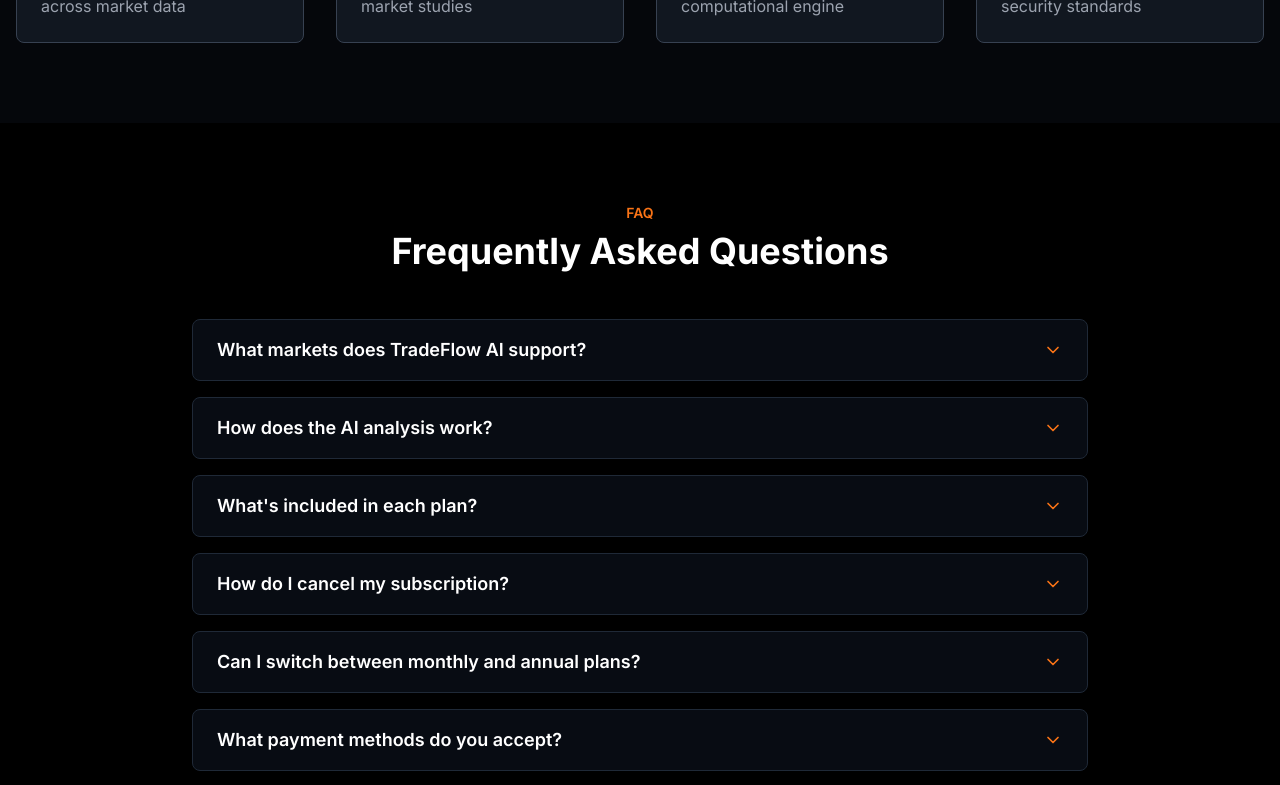
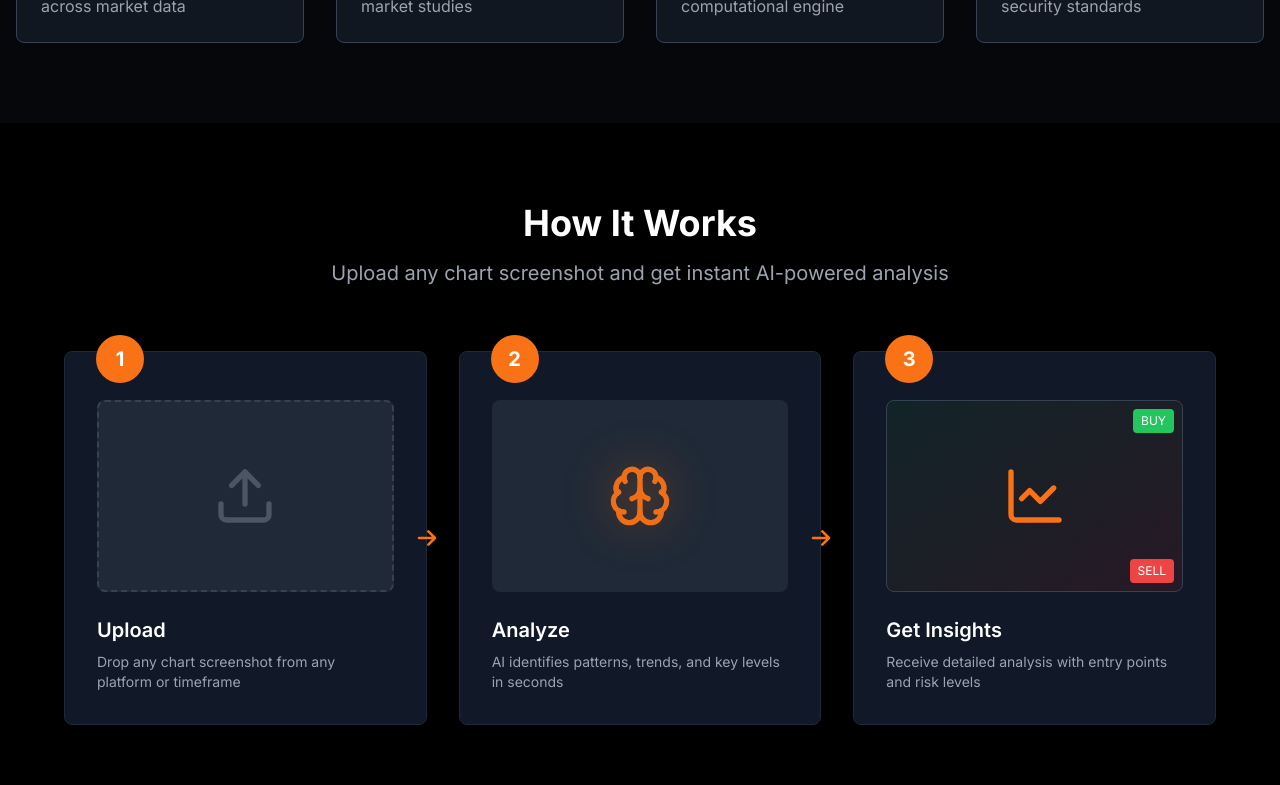
Before and after one commit to rochicenat/tradeflow-ai-frontend, a Next.js app: page / in a window 1280 px wide. Shown: the part 1040-1825 px from the top of the page. Built offline with nearby package versions, Linux system fonts and the light colour scheme.

Commit message:
Add How It Works section with animated steps

```diff
--- a/app/page.tsx
+++ b/app/page.tsx
@@ -2,7 +2,7 @@
 
 import Link from 'next/link'
 import Logo from '../components/Logo'
-import { BarChart3, TrendingUp, Shield, Zap, ChevronDown } from 'lucide-react'
+import { BarChart3, TrendingUp, Shield, Zap, ChevronDown, Upload, Brain, LineChart } from 'lucide-react'
 import { useState } from 'react'
 
 export default function Home() {
@@ -80,8 +80,87 @@
         </div>
       </section>
 
+      {/* How It Works */}
+      <section className="py-20 px-4">
+        <div className="max-w-6xl mx-auto">
+          <div className="text-center mb-16">
+            <h2 className="text-4xl font-bold mb-4">How It Works</h2>
+            <p className="text-xl text-gray-400">
+              Upload any chart screenshot and get instant AI-powered analysis
+            </p>
+          </div>
+
+          <div className="grid md:grid-cols-3 gap-8">
+            {/* Step 1 */}
+            <div className="relative">
+              <div className="absolute -top-4 left-8 w-12 h-12 bg-orange-500 rounded-full flex items-center justify-center text-xl font-bold z-10">
+                1
+              </div>
+              <div className="bg-gray-900 border border-gray-800 rounded-lg p-8 pt-12 hover:border-orange-500/50 transition-all">
+                <div className="mb-6 flex justify-center">
+                  <div className="w-full h-48 bg-gray-800 rounded-lg flex items-center justify-center border-2 border-dashed border-gray-700">
+                    <Upload className="w-16 h-16 text-gray-600" />
+                  </div>
+                </div>
+                <h3 className="text-xl font-semibold mb-2">Upload</h3>
+                <p className="text-gray-400 text-sm">Drop any chart screenshot from any platform or timeframe</p>
+              </div>
+              {/* Arrow */}
+              <div className="hidden md:block absolute top-1/2 -right-4 transform -translate-y-1/2">
+                <svg className="w-8 h-8 text-orange-500" fill="none" viewBox="0 0 24 24" stroke="currentColor">
+                  <path strokeLinecap="round" strokeLinejoin="round" strokeWidth={2} d="M13 7l5 5m0 0l-5 5m5-5H6" />
+                </svg>
+              </div>
+            </div>
+
+            {/* Step 2 */}
+            <div className="relative">
+              <div className="absolute -top-4 left-8 w-12 h-12 bg-orange-500 rounded-full flex items-center justify-center text-xl font-bold z-10">
+                2
+              </div>
+              <div className="bg-gray-900 border border-gray-800 rounded-lg p-8 pt-12 hover:border-orange-500/50 transition-all">
+                <div className="mb-6 flex justify-center">
+                  <div className="w-full h-48 bg-gray-800 rounded-lg flex items-center justify-center">
+                    <div className="relative">
+                      <Brain className="w-16 h-16 text-orange-500 animate-pulse" />
+                      <div className="absolute inset-0 bg-orange-500/20 rounded-full blur-xl"></div>
+                    </div>
+                  </div>
+                </div>
+                <h3 className="text-xl font-semibold mb-2">Analyze</h3>
+                <p className="text-gray-400 text-sm">AI identifies patterns, trends, and key levels in seconds</p>
+              </div>
+              {/* Arrow */}
+              <div className="hidden md:block absolute top-1/2 -right-4 transform -translate-y-1/2">
+                <svg className="w-8 h-8 text-orange-500" fill="none" viewBox="0 0 24 24" stroke="currentColor">
+                  <path strokeLinecap="round" strokeLinejoin="round" strokeWidth={2} d="M13 7l5 5m0 0l-5 5m5-5H6" />
+                </svg>
+              </div>
+            </div>
+
+            {/* Step 3 */}
+            <div className="relative">
+              <div className="absolute -top-4 left-8 w-12 h-12 bg-orange-500 rounded-full flex items-center justify-center text-xl font-bold z-10">
+                3
+              </div>
+              <div className="bg-gray-900 border border-gray-800 rounded-lg p-8 pt-12 hover:border-orange-500/50 transition-all">
+                <div className="mb-6 flex justify-center">
+                  <div className="w-full h-48 bg-gradient-to-br from-green-900/20 to-red-900/20 rounded-lg flex items-center justify-center border border-gray-700 relative overflow-hidden">
+                    <LineChart className="w-16 h-16 text-orange-500" />
+                    <div className="absolute top-2 right-2 bg-green-500 text-white text-xs px-2 py-1 rounded">BUY</div>
+                    <div className="absolute bottom-2 right-2 bg-red-500 text-white text-xs px-2 py-1 rounded">SELL</div>
+                  </div>
+                </div>
+                <h3 className="text-xl font-semibold mb-2">Get Insights</h3>
+                <p className="text-gray-400 text-sm">Receive detailed analysis with entry points and risk levels</p>
+              </div>
+            </div>
+          </div>
+        </div>
+      </section>
+
       {/* FAQ Section */}
-      <section className="py-20 px-4">
+      <section className="py-20 px-4 bg-gray-900/30">
         <div className="max-w-4xl mx-auto">
           <div className="text-center mb-12">
             <p className="text-sm text-orange-500 font-semibold mb-2">FAQ</p>
@@ -121,7 +200,7 @@
       </section>
 
       {/* CTA */}
-      <section className="py-20 px-4 bg-gray-900/30">
+      <section className="py-20 px-4">
         <div className="max-w-4xl mx-auto text-center">
           <h2 className="text-4xl font-bold mb-6">Ready for data-driven intelligence?</h2>
           <p className="text-xl text-gray-400 mb-8">
```
